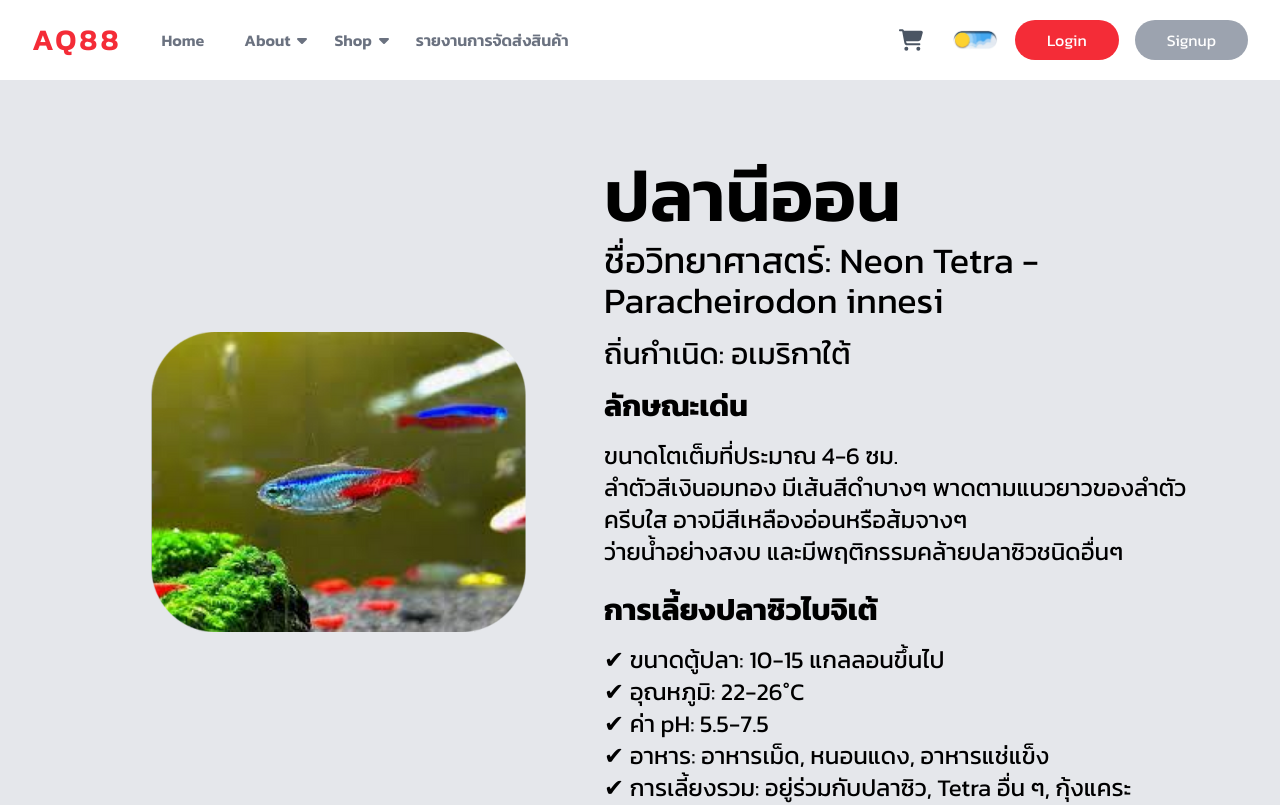
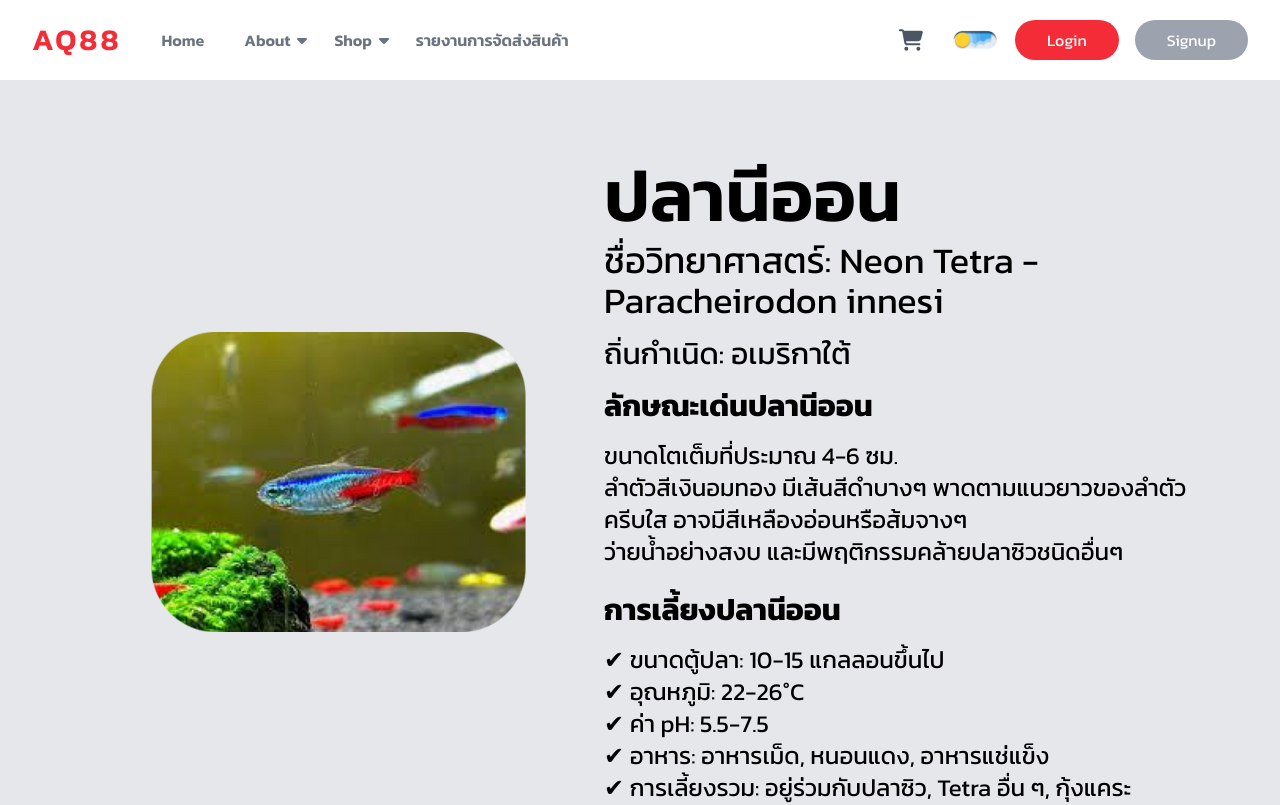
Before and after one commit to PornpapatDps/ProjectSystemsSell, a React (Vite) app in the folder frontend/: page /KnowFish5 in a window 1280 px wide. Shown: the top 805 px of the page. Built offline with nearby package versions, Linux system fonts and the light colour scheme.

Commit message:
Update KnowFish5.jsx

```diff
--- a/frontend/src/components/About/KnowFish/KnowFish5.jsx
+++ b/frontend/src/components/About/KnowFish/KnowFish5.jsx
@@ -2,7 +2,7 @@ import img1 from '../../../assets/SA/13.png';
 
 import React from 'react'
 
-const KnowFish = () => {
+const KnowFish5 = () => {
   return (
     <div>
        <div className="flex flex-col-3  md:flex-row items-center p-20 font-[Kanit]  justify-center bg-gray-200 dark:bg-gray-800 dark:text-white ">
@@ -17,7 +17,7 @@ const KnowFish = () => {
           <h1 className="text-7xl font-semibold mb-2">ปลานีออน </h1>
           <p className="text-4xl mb-4">ชื่อวิทยาศาสตร์: Neon Tetra - Paracheirodon innesi</p>
           <p className="text-3xl mb-4">ถิ่นกำเนิด: อเมริกาใต้</p>
-          <p className="text-3xl mb-4 font-bold">ลักษณะเด่น</p>
+          <p className="text-3xl mb-4 font-bold">ลักษณะเด่นปลานีออน</p>
           <ul className="text-2xl">
             <li>ขนาดโตเต็มที่ประมาณ 4-6 ซม.</li>
             <li>ลำตัวสีเงินอมทอง มีเส้นสีดำบางๆ พาดตามแนวยาวของลำตัว</li>
@@ -25,7 +25,7 @@ const KnowFish = () => {
             <li>ว่ายน้ำอย่างสงบ และมีพฤติกรรมคล้ายปลาซิวชนิดอื่นๆ</li>
           </ul>
           <br/>
-          <p className="text-3xl mb-4 font-bold">การเลี้ยงปลาซิวไบจิเต้</p>
+          <p className="text-3xl mb-4 font-bold">การเลี้ยงปลานีออน</p>
           <ul className="text-2xl">
             <li>✔  ขนาดตู้ปลา: 10-15 แกลลอนขึ้นไป</li>
             <li>✔ อุณหภูมิ: 22-26°C</li>
@@ -39,4 +39,4 @@ const KnowFish = () => {
   )
 }
 
-export default KnowFish
+export default KnowFish5
```
